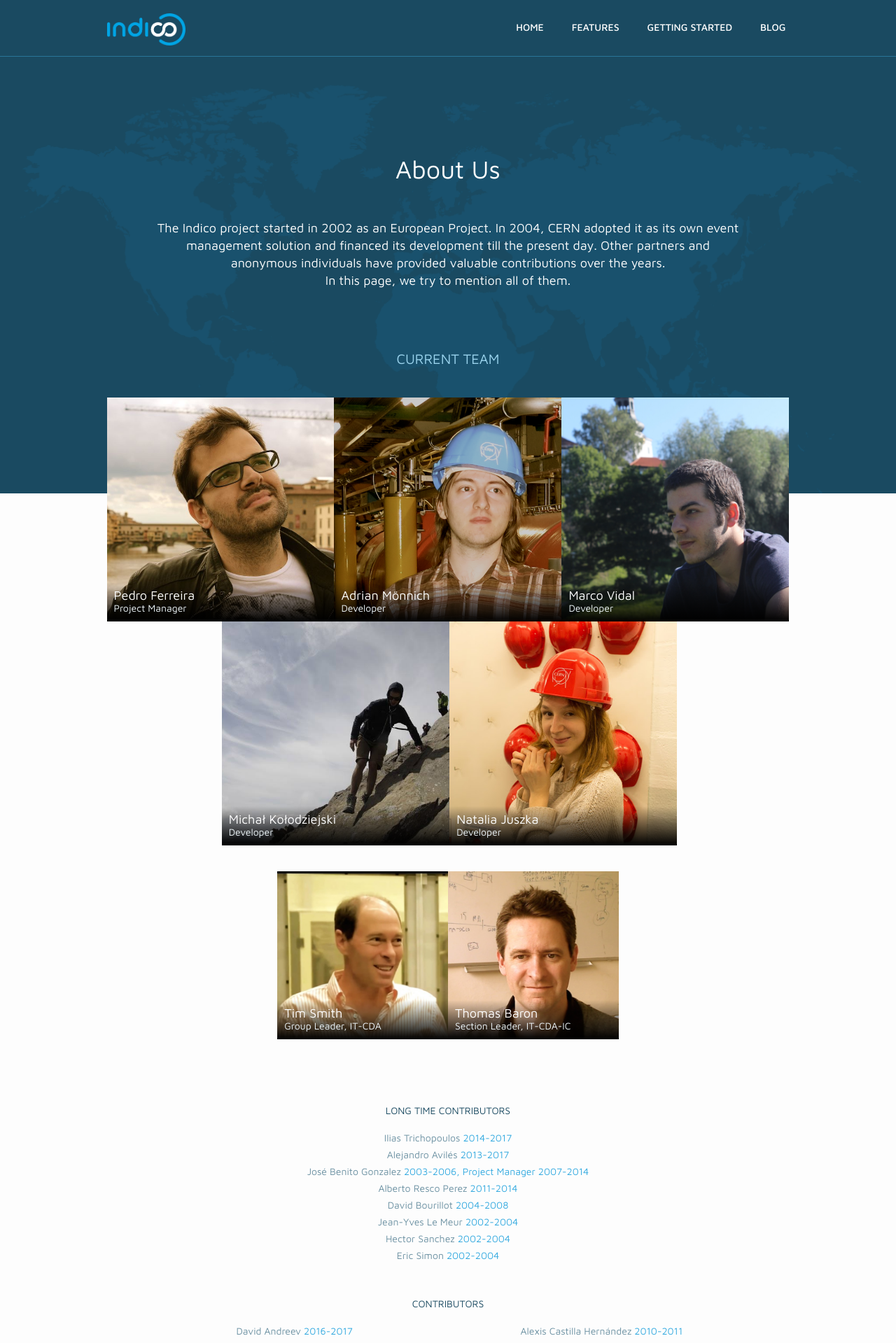
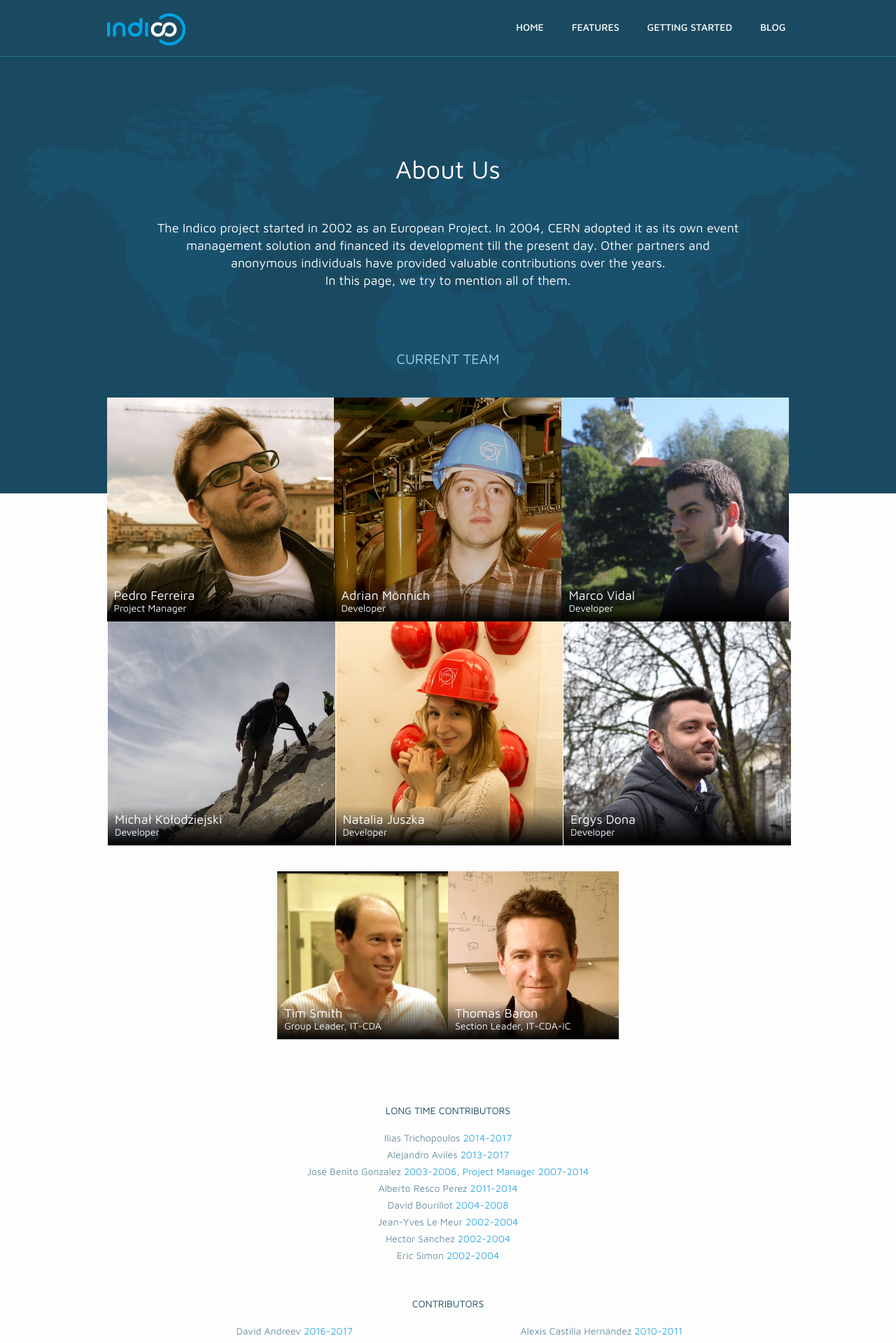
Before and after one commit to indico/indico.github.io, a Jekyll site: the page built from about_us.md, in a window 1280 px wide. Shown: the top 1919 px of the page at 70% size. Built offline with Jekyll 4.4.1, drawn with Linux system fonts in a browser that asks for light colours; nearby versions of some CDN libraries; comment, search, counter and statistics services are not loaded.

Commit message:
Add @errikos to team list (#15)

```diff
--- a/_layouts/about_us.html
+++ b/_layouts/about_us.html
@@ -43,6 +43,12 @@
                         <div class="team-member team-member-dev col-md-4 col-sm-6 col-xs-12 col-centered team-member-developer-4">
                             <div class="team-member-note">
                                 <div class="team-member-name">Natalia Juszka</div>
+                                <div class="team-member-pos">Developer</div>
+                            </div>
+                        </div>
+                        <div class="team-member team-member-dev col-md-4 col-sm-6 col-xs-12 col-centered team-member-developer-5">
+                            <div class="team-member-note">
+                                <div class="team-member-name">Ergys Dona</div>
                                 <div class="team-member-pos">Developer</div>
                             </div>
                         </div>
--- a/css/indico.scss
+++ b/css/indico.scss
@@ -1243,6 +1243,10 @@
         background-image: url('../img/people/nataliajuszka.jpg');
     }
 
+    .team-member-developer-5 {
+        background-image: url('../img/people/ergysdona.jpg');
+    }
+
     .team-member-leader-group {
         background-image: url('../img/people/timsmith.jpg');
     }
```
Also changed, not shown: img/people/ergysdona.jpg (added).
